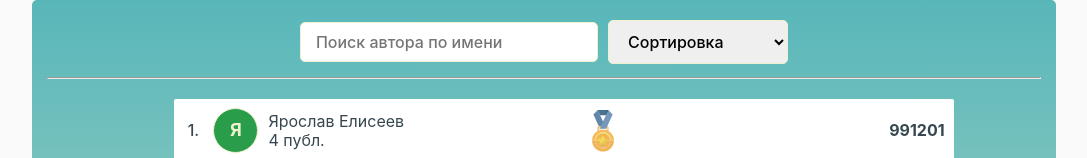
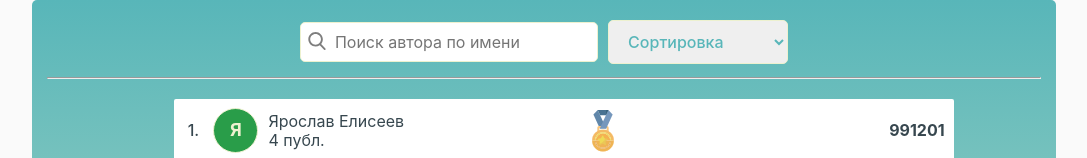
Before and after one commit to Maksym-Zyza/mz-authors-page, a React (Create React App) app: page / in a window 1280 px wide. Shown: the top 158 px of the page, without its empty margins (96-1183 px from the left). Built offline with nearby package versions, Linux system fonts and the light colour scheme; data requests are answered from the project's data file.

Commit message:
added search.svg for MyInput

```diff
--- a/src/components/AuthorItem/AuthorItem.module.scss
+++ b/src/components/AuthorItem/AuthorItem.module.scss
@@ -10,7 +10,7 @@
   &:hover,
   &:focus {
     cursor: pointer;
-    transform: scale(1.005);
+    // transform: scale(1.005);
     transition: all 0.2s linear;
     text-shadow: 0 3px 4px rgba(45, 44, 46, 0.4);
   }
--- a/src/components/UI/Modal/Modal.js
+++ b/src/components/UI/Modal/Modal.js
@@ -36,7 +36,7 @@ export default function Modal({ onClose, children }) {
       <div className={css.content}>
         <CloseModalBtn className={css.closeBtn} onClick={handleClose} />
         {children}
-        <div className={css.btn_wrapper}>
+        <div>
           <button className={css.cancelBtn} onClick={handleClose}>
             Cancel
           </button>
--- a/src/components/UI/Modal/Modal.module.scss
+++ b/src/components/UI/Modal/Modal.module.scss
@@ -53,6 +53,7 @@
 .cancelBtn {
   display: block;
   margin: 0 auto;
+  margin-top: 20px;
   padding: 10px 15px;
   font-weight: 500;
   font-size: 18px;
--- a/src/components/UI/MyInput/MyInput.js
+++ b/src/components/UI/MyInput/MyInput.js
@@ -2,7 +2,12 @@ import React from 'react';
 import css from './MyInput.module.scss';
 
 const MyInput = React.forwardRef((props, ref) => {
-  return <input ref={ref} className={css.MyInput} {...props} />;
+  return (
+    <div className={css.inputBlock}>
+      <div className={css.svg}></div>
+      <input ref={ref} className={css.MyInput} {...props} />
+    </div>
+  );
 });
 
 export default MyInput;
--- a/src/components/UI/MyInput/MyInput.module.scss
+++ b/src/components/UI/MyInput/MyInput.module.scss
@@ -1,12 +1,31 @@
+.inputBlock {
+  display: inline;
+}
+
 .MyInput {
-  padding: 10px 15px;
+  position: relative;
+  padding: 10px 34px;
   width: 30%;
   min-width: 250px;
   margin: 5px;
   font-size: 16px;
-  font-weight: 500;
   border: 1px solid #edf1cf;
   outline: none;
   border-radius: 5px;
   cursor: pointer;
 }
+
+.svg {
+  position: absolute;
+  top: 18px;
+  display: inline-block;
+  width: 45px;
+  height: 45px;
+  border: 0;
+  background-image: url(../../../img/search.svg);
+  background-size: 40%;
+  background-repeat: no-repeat;
+  background-position: 50%;
+  opacity: 0.5;
+  z-index: 1;
+}
--- a/src/components/UI/MySelect/MySelect.module.scss
+++ b/src/components/UI/MySelect/MySelect.module.scss
@@ -5,6 +5,7 @@
   min-width: 180px;
   font-size: 16px;
   font-weight: 500;
+  color: #58b6b9;
   border: 1px solid #edf1cf;
   outline: none;
   border-radius: 5px;
```
Also changed, not shown: src/img/search.svg (added).
